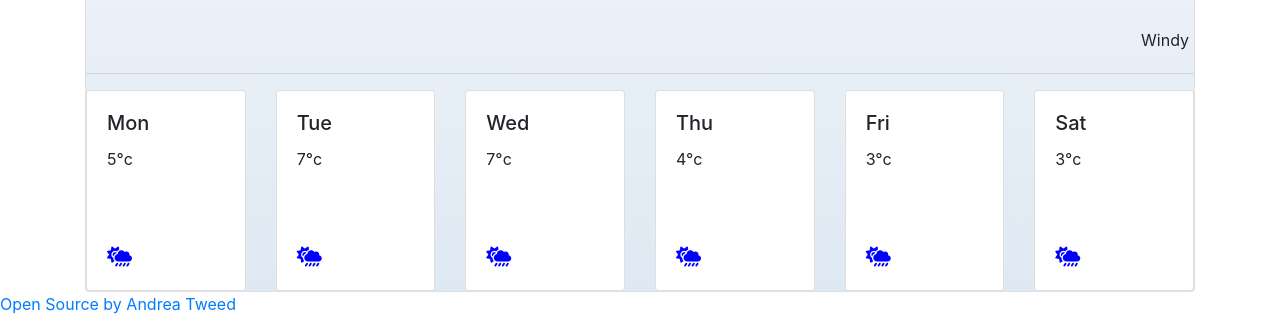
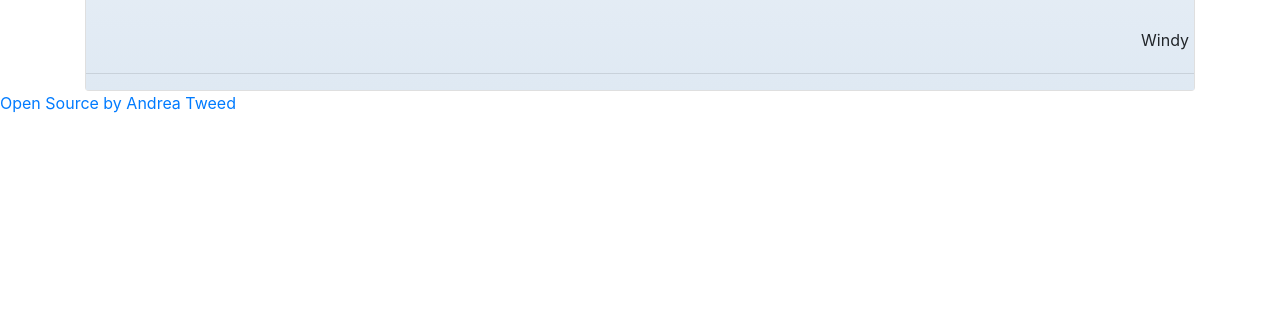
Before and after one commit to Tweedcam/1st-project, a plain HTML site: page index.html in a window 1280 px wide. Shown: the part 565-897 px from the top of the page. After the commit the page ends 800 px from the top, so only its background shows below. Drawn offline with nearby package versions, Linux system fonts and the light colour scheme.

Commit message:
removed days
removed cards for day of the week for more simple layout

```diff
--- a/index.html
+++ b/index.html
@@ -40,63 +40,8 @@
 
                 <hr />
 
-                <div class="row">
-                    <div class="col-sm-2">
-                        <div class="card">
-                            <div class="card-body">
-                                <h5 class="card-title">Mon</h5>
-                                <p class="card-text">5°c</p>
-                                <i class="fas fa-cloud-sun-rain"></i>
-                            </div>
-                        </div>
-                    </div>
-                    <div class="col-sm-2">
-                        <div class="card">
-                            <div class="card-body">
-                                <h5 class="card-title">Tue</h5>
-                                <p class="card-text">7°c</p>
-                                <i class="fas fa-cloud-sun-rain"></i>
-                            </div>
-                        </div>
-                    </div>
-                    <div class="col-sm-2">
-                        <div class="card">
-                            <div class="card-body">
-                                <h5 class="card-title">Wed</h5>
-                                <p class="card-text">7°c</p>
-                                <i class="fas fa-cloud-sun-rain"></i>
-                            </div>
-                        </div>
-                    </div>
 
-                    <div class="col-sm-2">
-                        <div class="card">
-                            <div class="card-body">
-                                <h5 class="card-title">Thu</h5>
-                                <p class="card-text">4°c</p>
-                                <i class="fas fa-cloud-sun-rain"></i>
-                            </div>
-                        </div>
-                    </div>
 
-                    <div class="col-sm-2">
-                        <div class="card">
-                            <div class="card-body">
-                                <h5 class="card-title">Fri</h5>
-                                <p class="card-text">3°c</p>
-                                <i class="fas fa-cloud-sun-rain"></i>
-                            </div>
-                        </div>
-                    </div>
-                    <div class="col-sm-2">
-                        <div class="card">
-                            <div class="card-body">
-                                <h5 class="card-title">Sat</h5>
-                                <p class="card-text">3°c</p>
-                                <i class="fas fa-cloud-sun-rain"></i>
-                            </div>
-                        </div>
-                    </div>
                 </div>
             </div>
         </div>
--- a/src/index.js
+++ b/src/index.js
@@ -48,6 +48,8 @@ function cityTemp(response) {
 
 }
 
+
+
 let locationButton = document.querySelector("#current-location");
 locationButton.addEventListener("click", currentLocation);
 navigator.geolocation.getCurrentPosition(currentLocation);
```
